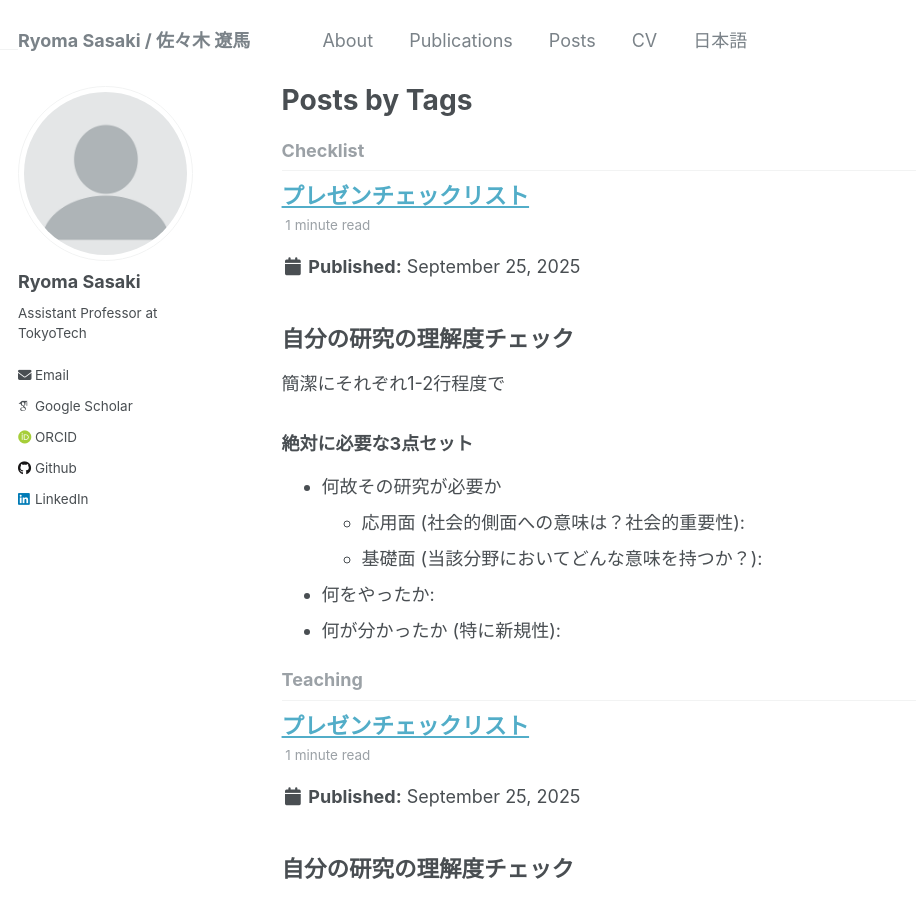
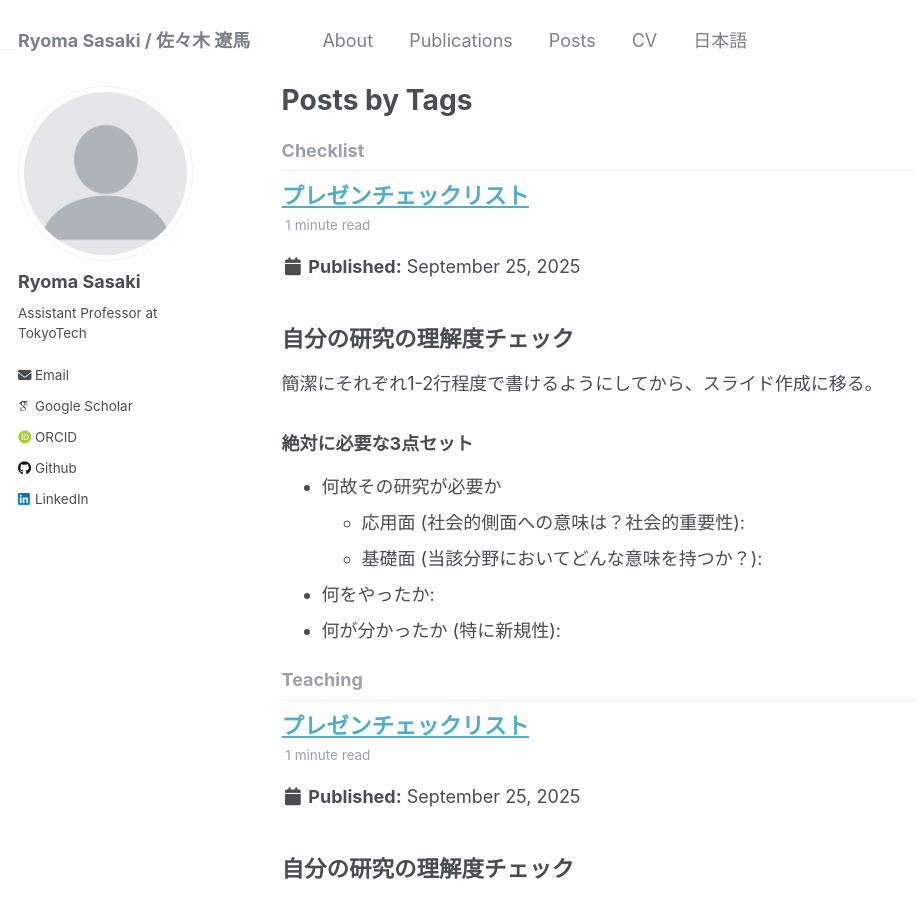
Before and after one commit to srak-uf/srak-uf.github.io, a Jekyll site: the page built from _pages/tag-archive.html, in a window 1280 px wide and 900 px high. Shown: the whole window, without its empty margins (0-916 px from the left). Built offline with Jekyll 4.4.1, drawn with Linux system fonts in a browser that asks for light colours; some web fonts are replaced; some of the changed text lies outside the part shown.

Commit message:
Revise presentation checklist for improved readability
Updated checklist items for clarity and formatting.

```diff
--- a/_posts/2025-09-25-presentation-checklist.md
+++ b/_posts/2025-09-25-presentation-checklist.md
@@ -8,7 +8,7 @@ tags:
 ---
 
 ## 自分の研究の理解度チェック
-簡潔にそれぞれ1-2行程度で
+簡潔にそれぞれ1-2行程度で書けるようにしてから、スライド作成に移る。
 ### 絶対に必要な3点セット
 - 何故その研究が必要か
   - 応用面 (社会的側面への意味は？社会的重要性):
@@ -27,7 +27,7 @@ tags:
   - 「抽象的な研究したい概念」と「具体的に調査できるもの対象」の切り分けを意識しできてる？
   -  自らの研究の力点・エッセンスを意識してまとめて。
 
-### 言葉遣いチェックリスト
+## 言葉遣いチェックリスト
 - [ ] 略語使用時は初出で全称＋略称を併記しているか？必ずしも全ては必要ない。聴衆を考えて。
     - 具体例
       - Solid electrolyte（SE）
@@ -101,7 +101,7 @@ tags:
 
 ## Results & Discussion
 - [ ] 結果の文章と考察の文章が同レベルで書かれていないか？
-　　→ 事実と解釈は異なる
+      &rarr; 事実と解釈は異なる
 - [ ] Introductionで書いた目的を達成したことを示すのに必要な図表で構成されているか？
 - [ ] 隣り合った図の横軸 or 縦軸が揃っているか？
 - [ ] 一つの図で赤・緑のような色覚異常を持つ人にとって区別しにくい色使いをしていないか？
```
